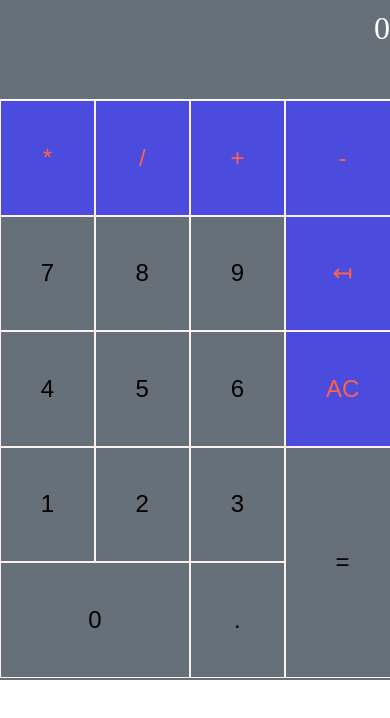
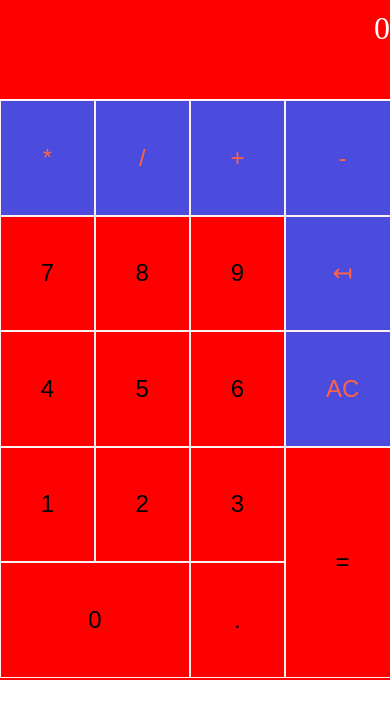
Before and after one commit to coin-123/DOM-manipulation-2, a plain HTML site: page index.html in a window 390 px wide. Drawn offline with Linux system fonts and the light colour scheme.

Commit message:
some changes made

```diff
--- a/style.css
+++ b/style.css
@@ -66,7 +66,8 @@
     .container{
         width: 400px;
         border-radius: none;
-        background-color: #667079;
+        /* background-color: #667079; */
+                background-color: red;
         margin: 0;
         height: 679.5px;
         border-radius:  0;
@@ -116,7 +117,7 @@
 
      }
      .butons-for-all{
-        background-color: blue;
+        /* background-color: blue; */
         height: 85%;
         color: tomato;
 
```
Also changed, not shown: index.html (+0 -15 lines).
